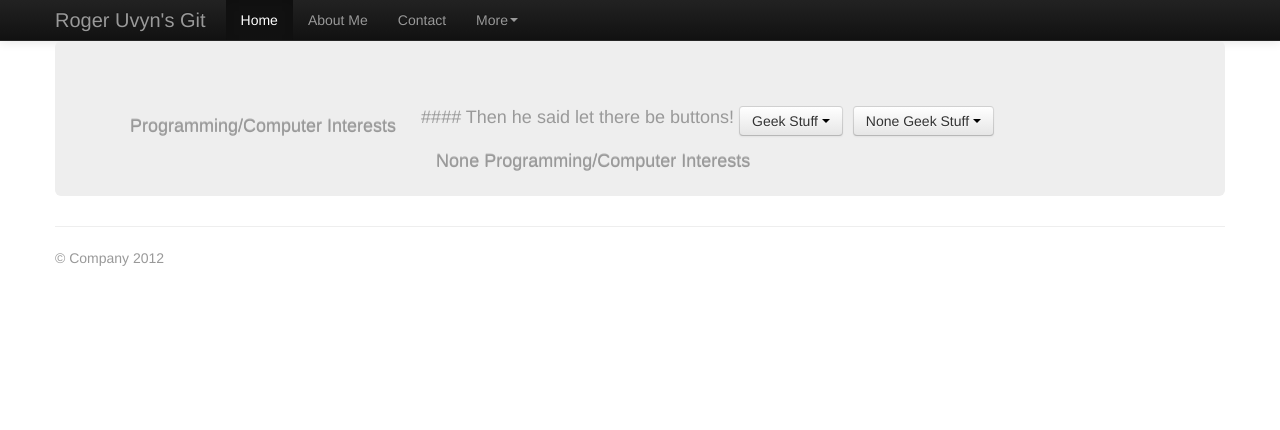
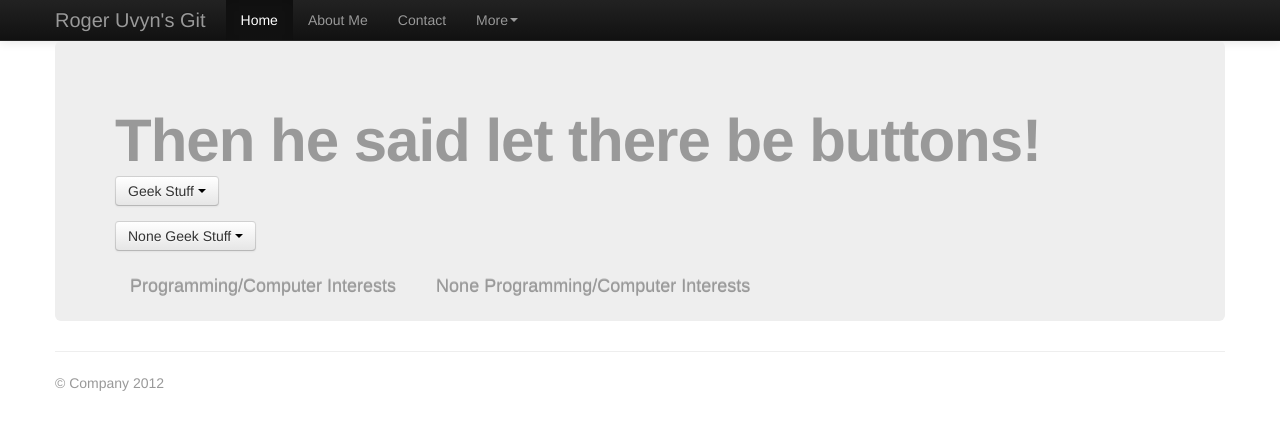
Before and after one commit to RogerUvyn/rogeruvyn.github.com, a Jekyll site: the page built from personal/interests.markdown, in a window 1280 px wide. Shown: the top 430 px of the page. Built offline with Jekyll 4.4.1, drawn with Linux system fonts in a browser that asks for light colours; Markdown is read by kramdown in place of the engine named in the settings.

Commit message:
Rel 1.65
Rel 1.65

```diff
--- a/personal/interests.markdown
+++ b/personal/interests.markdown
@@ -10,8 +10,8 @@ layout: default
 
 
 
-
-####Then he said let there be buttons!
+<p>
+<h1>Then he said let there be buttons!</h1>
 <div class="btn-group">
 <a class="btn dropdown-toggle" data-toggle="dropdown" href="#">
 Geek Stuff
@@ -21,8 +21,9 @@ Geek Stuff
 <li><a href="https://github.com/">GitHub Social Coding</a></li>
 </ul>
 </div>
+</p>
 
-
+<p>
 <div class="btn-group">
 <a class="btn dropdown-toggle" data-toggle="dropdown" href="#">
 None Geek Stuff
@@ -32,7 +33,7 @@ None Geek Stuff
 <li><a href="paintings.html">View All Paintings</a></li>
 </ul>
 </div>
-
+</p>
 
 
 
```
